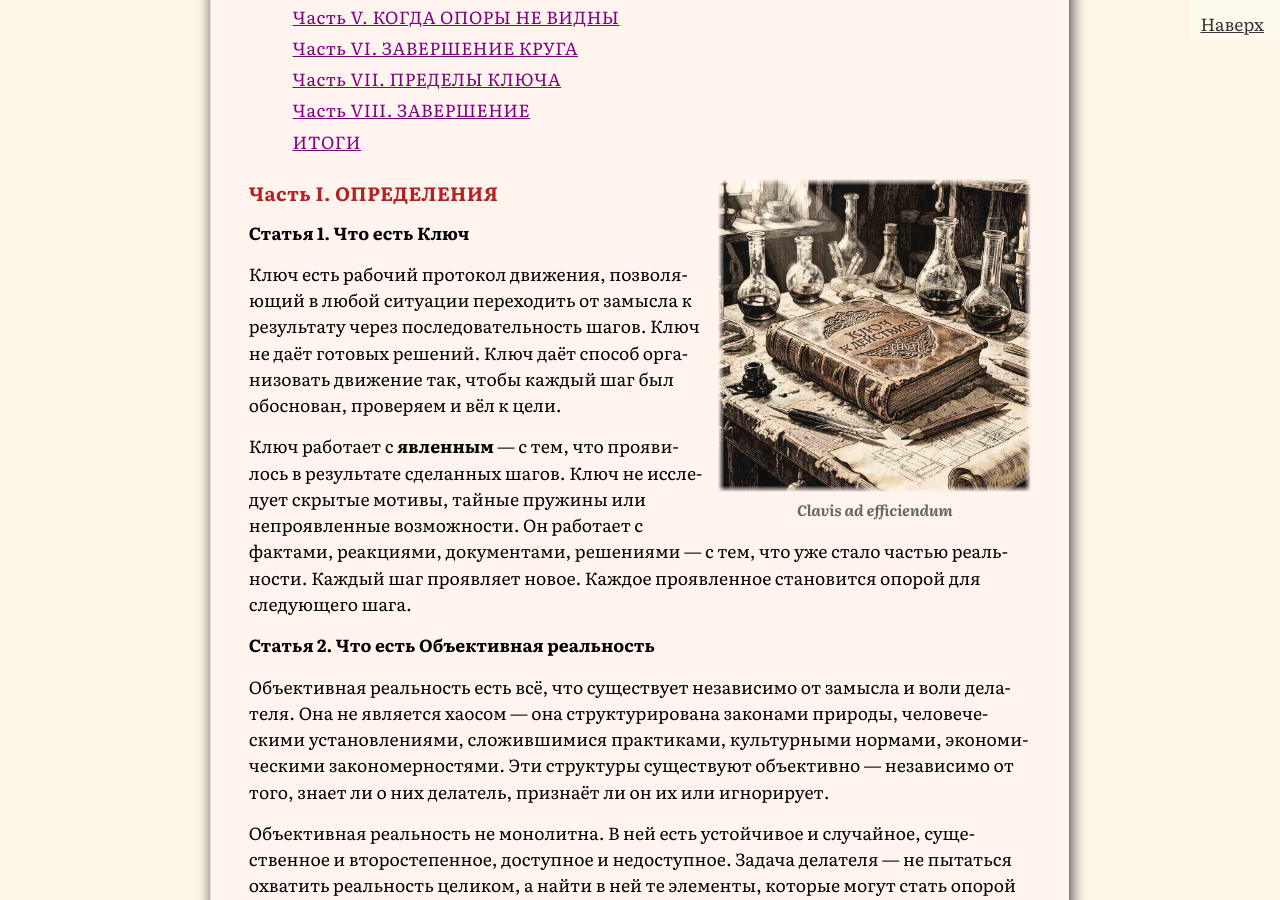
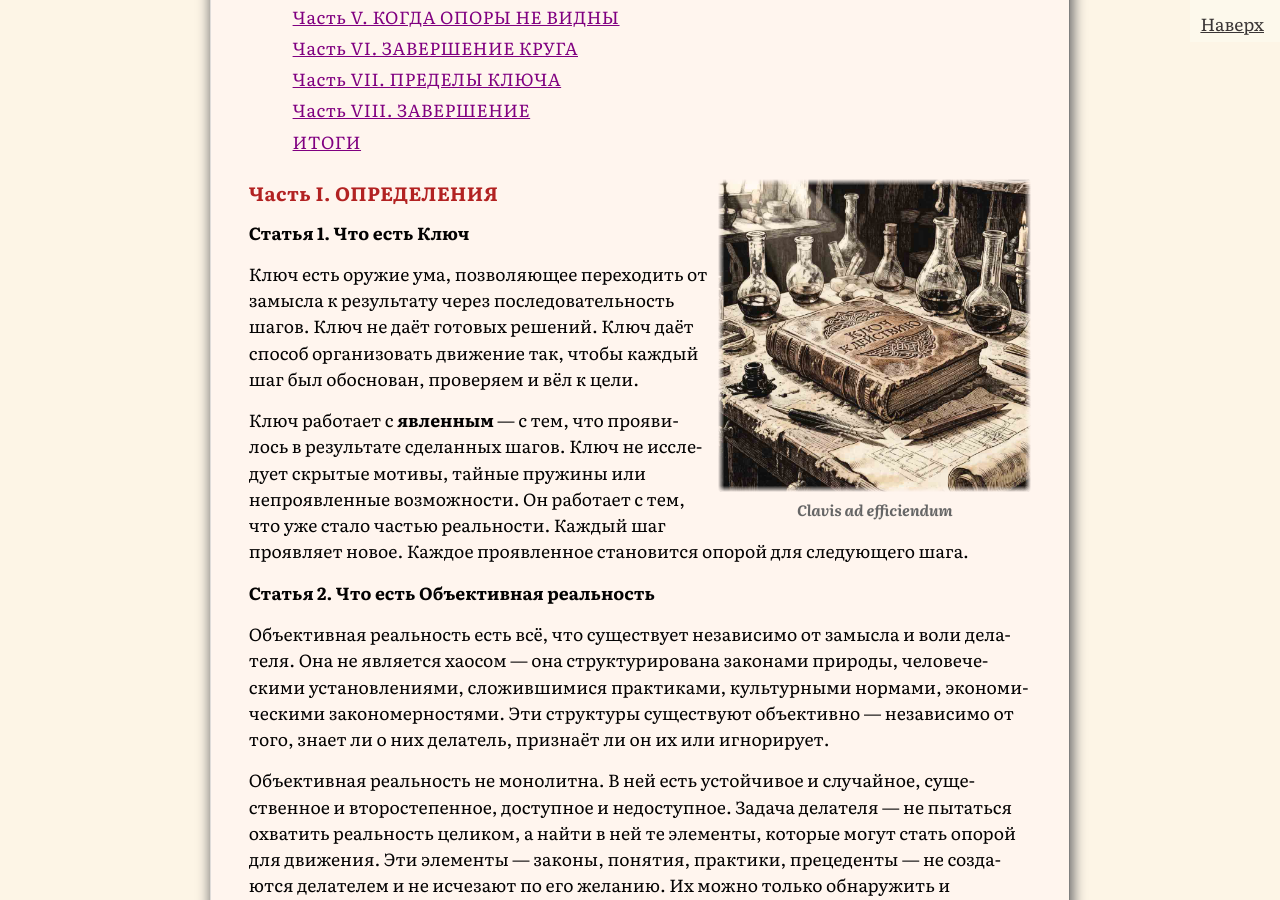
Before and after one commit to SergSi/land-use-art, a Jekyll site: the page built from _posts/2026-06-24-key.md, in a window 1280 px wide and 900 px high, scrolled down 766 px. Built offline with Jekyll 4.4.1, drawn with Linux system fonts in a browser that asks for light colours; some web fonts are replaced; some of the changed text lies outside the part shown.

Commit message:
Update 2026-06-24-key.md

```diff
--- a/_posts/2026-06-24-key.md
+++ b/_posts/2026-06-24-key.md
@@ -13,9 +13,9 @@ class: analitika
 
 **Статья 1. Что есть Ключ**
 
-Ключ есть рабочий протокол движения, позволяющий в любой ситуации переходить от замысла к результату через последовательность шагов. Ключ не даёт готовых решений. Ключ даёт способ организовать движение так, чтобы каждый шаг был обоснован, проверяем и вёл к цели.
+Ключ есть оружие ума, позволяющее переходить от замысла к результату через последовательность шагов. Ключ не даёт готовых решений. Ключ даёт способ организовать движение так, чтобы каждый шаг был обоснован, проверяем и вёл к цели.
 
-Ключ работает с **явленным** — с тем, что проявилось в результате сделанных шагов. Ключ не исследует скрытые мотивы, тайные пружины или непроявленные возможности. Он работает с фактами, реакциями, документами, решениями — с тем, что уже стало частью реальности. Каждый шаг проявляет новое. Каждое проявленное становится опорой для следующего шага.
+Ключ работает с **явленным** — с тем, что проявилось в результате сделанных шагов. Ключ не исследует скрытые мотивы, тайные пружины или непроявленные возможности. Он работает с тем, что уже стало частью реальности. Каждый шаг проявляет новое. Каждое проявленное становится опорой для следующего шага.
 
 **Статья 2. Что есть Объективная реальность**
 
```
Also changed, not shown: other parts of _posts/2026-06-24-key.md (+3 -3 lines).
